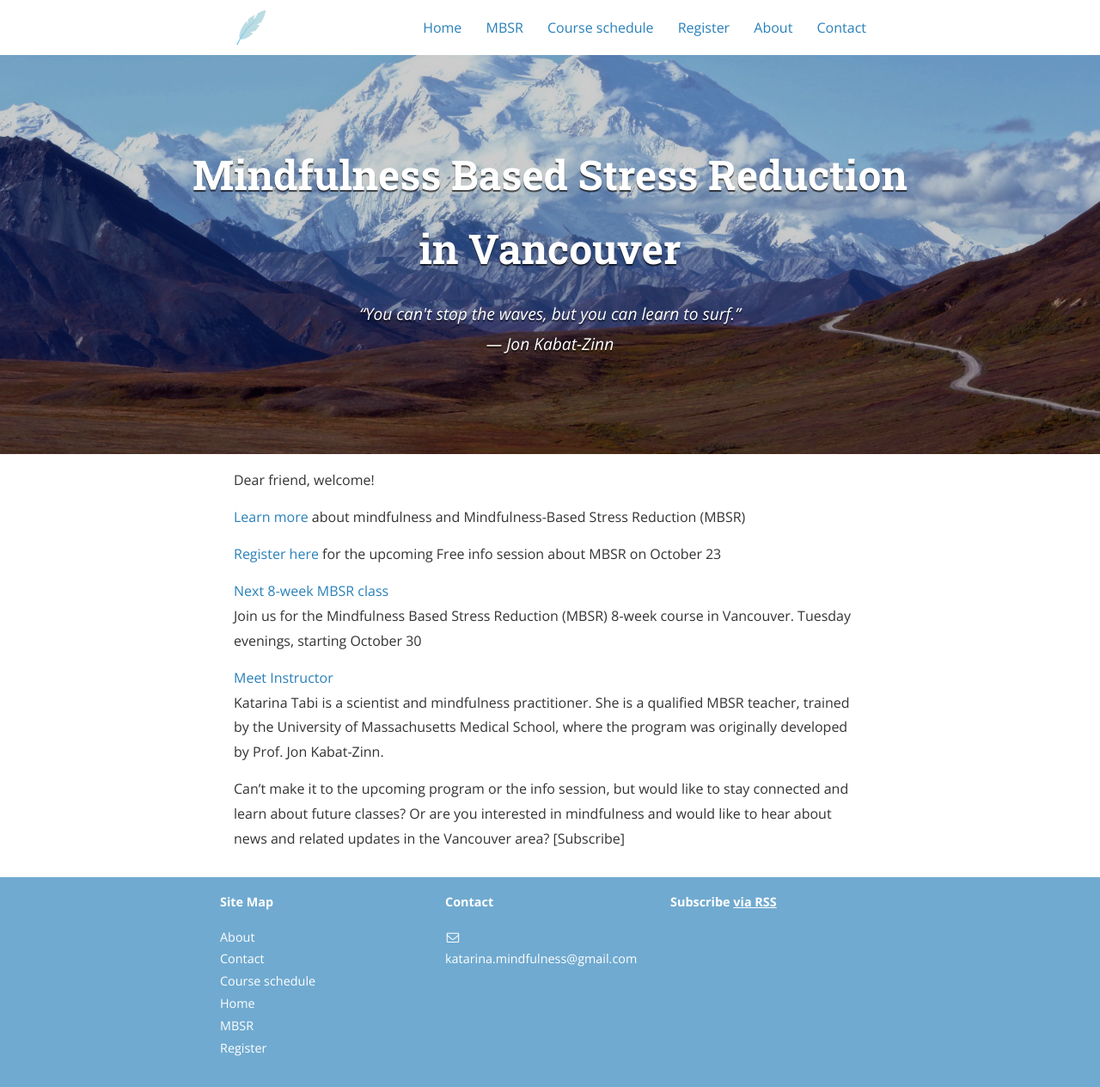
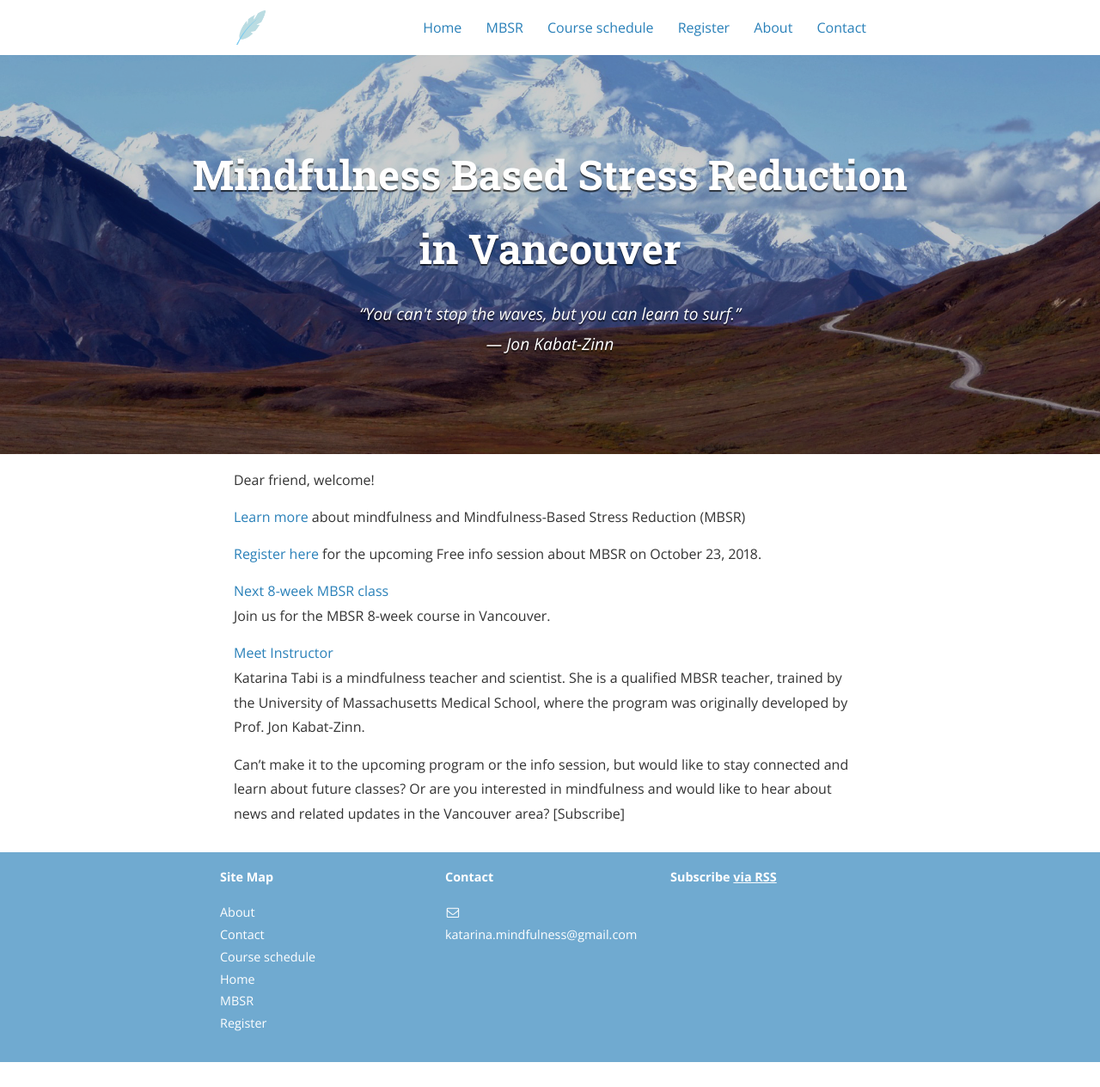
Before and after one commit to mindfulnessone/mindfulnessone.github.io, a Jekyll site: the page built from index.md, in a window 1280 px wide. Shown: the whole page at 86% size. Built offline with Jekyll 4.4.1, drawn with Linux system fonts in a browser that asks for light colours; nearby versions of some CDN libraries; after the commit the page ends 1235 px from its top, so only the background shows below that.

Commit message:
Update index.md

```diff
--- a/index.md
+++ b/index.md
@@ -9,12 +9,12 @@ Dear friend, welcome!
 
 [Learn more](/mbsr/) about mindfulness and Mindfulness-Based Stress Reduction (MBSR)
 
-[Register here](/register/) for the upcoming Free info session about MBSR on October 23
+[Register here](/register/) for the upcoming Free info session about MBSR on October 23, 2018.
 
 [Next 8-week MBSR class](/course-schedule/)<br>
-Join us for the Mindfulness Based Stress Reduction (MBSR) 8-week course in Vancouver. Tuesday evenings, starting October 30
+Join us for the MBSR 8-week course in Vancouver.
 
 [Meet Instructor](/about/)<br>
-Katarina Tabi is a scientist and mindfulness practitioner. She is a qualified MBSR teacher, trained by the University of Massachusetts Medical School, where the program was originally developed by Prof. Jon Kabat-Zinn.
+Katarina Tabi is a mindfulness teacher and scientist. She is a qualified MBSR teacher, trained by the University of Massachusetts Medical School, where the program was originally developed by Prof. Jon Kabat-Zinn.
 
 Can't make it to the upcoming program or the info session, but would like to stay connected and learn about future classes? Or are you interested in mindfulness and would like to hear about news and related updates in the Vancouver area? [Subscribe]
```
